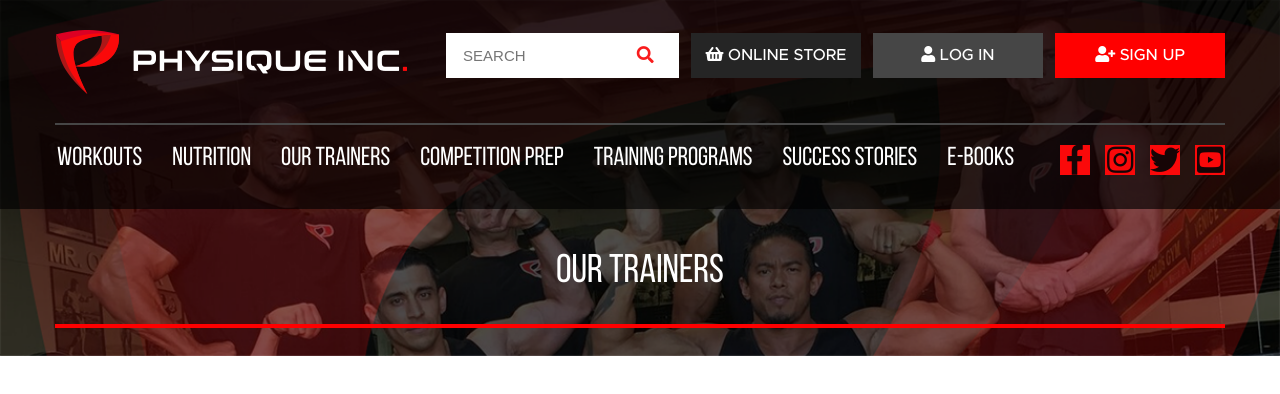
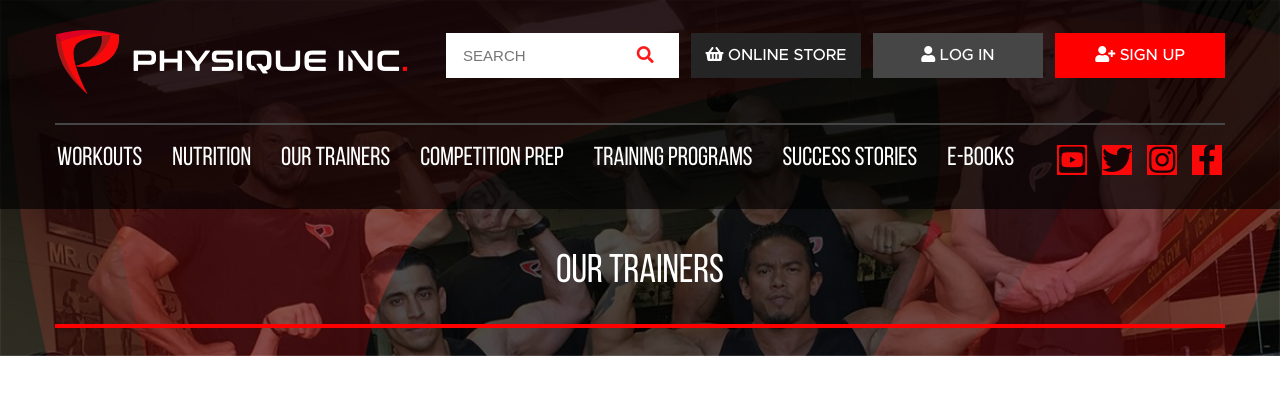
Before and after one commit to Gus88/treiner-adaptive, a plain HTML site: page index.html in a window 1280 px wide. Drawn offline with Linux system fonts and the light colour scheme.

Commit message:
add media

```diff
--- a/css/style.css
+++ b/css/style.css
@@ -131,7 +131,8 @@ nav div a i{
     background-color: #fa090a;
     margin-top: 20px;
     margin-left: 15px;
-    float: right;
+    float: left;
+    display: inline;
 }
 div ul li a:hover{
     border-bottom: red solid 4px;
@@ -151,6 +152,7 @@ section{
 h1 {
     font-family: 'Bebas Neue' ;
     position: absolute;
+
     text-transform: uppercase;
     width: 100%;
     text-align: center;
```
Also changed, not shown: css/media.css (added).
